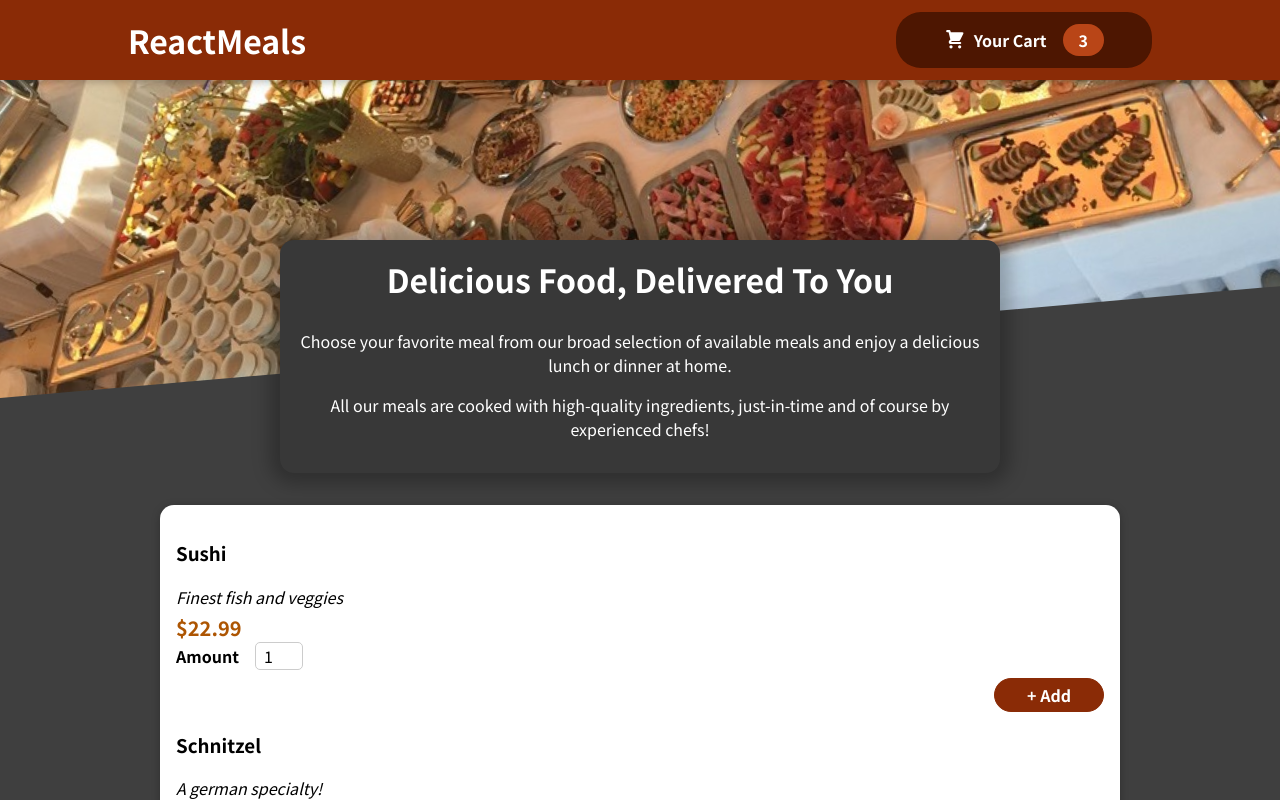
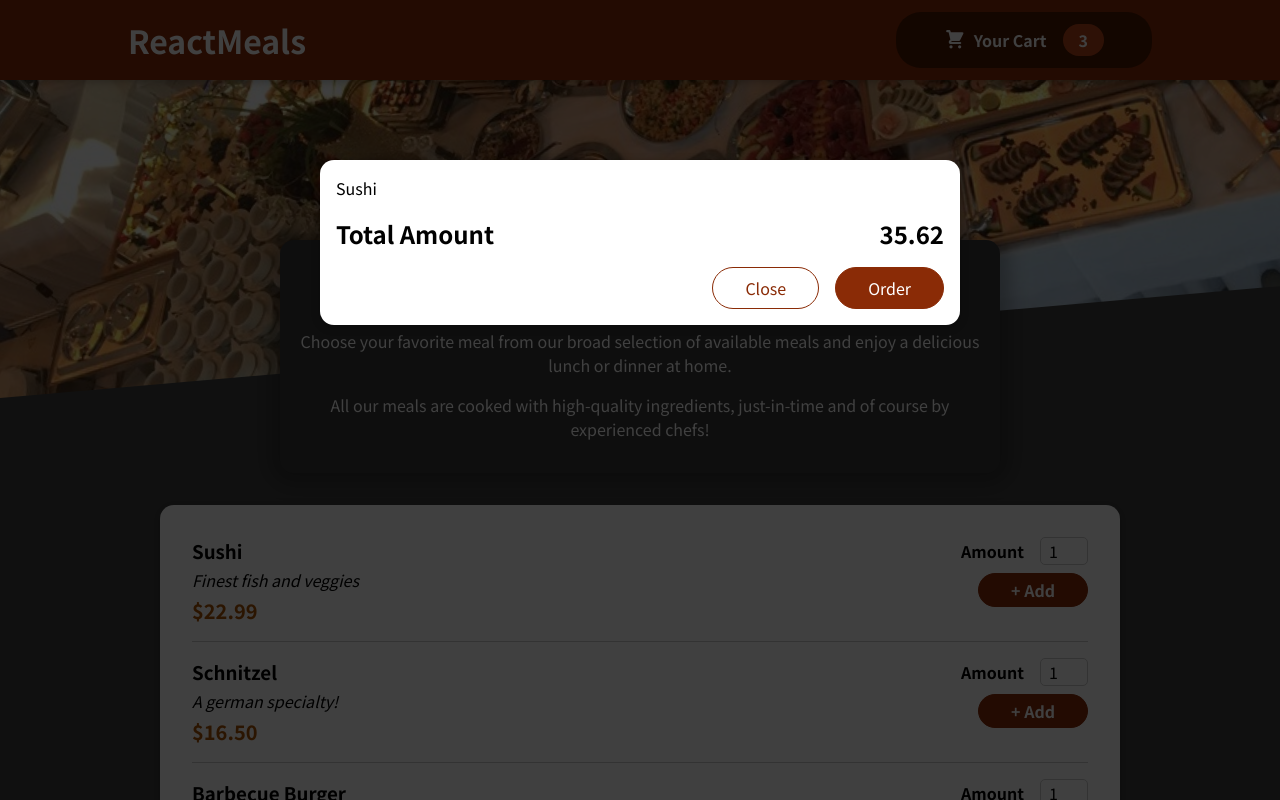
Before and after one commit to VijayarajThangadurai/React-Project-6, a React (Create React App) app: page / in a window 1280 px wide. Shown: the top 800 px of the page. Built offline with nearby package versions, Linux system fonts and the light colour scheme.

Commit message:
Making a hard Coded Cart without any Functionality

```diff
--- a/public/index.html
+++ b/public/index.html
@@ -28,6 +28,7 @@
   </head>
   <body>
     <noscript>You need to enable JavaScript to run this app.</noscript>
+    <div id ="overlays"></div>
     <div id="root"></div>
     <!--
       This HTML file is a template.
--- a/src/App.js
+++ b/src/App.js
@@ -1,9 +1,11 @@
 import { Fragment } from "react";
 import Header from "./Components/Layout/Header";
 import Meals from "./Components/Meals/Meals";
+import Cart from "./Components/Cart/Cart";
 function App() {
   return (
       <Fragment>
+        <Cart/>
       <Header/>
       <main>
         <Meals/>
--- /dev/null
+++ b/src/Components/Cart/Cart.js
@@ -0,0 +1,27 @@
+import Modal from '../UI/Modal';
+import classes from './Cart.module.css';
+const Cart = (props) =>{
+    const cartItems = (
+    <ul className={classes['cart-items']}>
+        {[{id:'c1', name:'Sushi', amount: 2, price: 12.99}].map((item) =>
+        (
+        <li>{item.name}</li>
+        ))}
+    </ul>
+    );
+    return (
+        <Modal>
+        {cartItems}
+        <div className={classes.total}>
+        <span>Total Amount</span>
+        <span>35.62</span>
+    </div>
+    <div className={classes.actions}>
+        <button className={classes['button--alt']}>Close</button>
+        <button className={classes.button}>Order</button>
+    </div>
+    </Modal>
+    );
+};
+
+export default Cart;
--- /dev/null
+++ b/src/Components/Cart/Cart.module.css
@@ -0,0 +1,46 @@
+.cart-items {
+    list-style: none;
+    margin: 0;
+    padding: 0;
+    max-height: 20rem;
+    overflow: auto;
+  }
+
+  .total {
+    display: flex;
+    justify-content: space-between;
+    align-items: center;
+    font-weight: bold;
+    font-size: 1.5rem;
+    margin: 1rem 0;
+  }
+
+  .actions {
+    text-align: right;
+  }
+
+  .actions button {
+    font: inherit;
+    cursor: pointer;
+    background-color: transparent;
+    border: 1px solid #8a2b06;
+    padding: 0.5rem 2rem;
+    border-radius: 25px;
+    margin-left: 1rem;
+  }
+
+  .actions button:hover,
+  .actions button:active {
+    background-color: #5a1a01;
+    border-color: #5a1a01;
+    color: white;
+  }
+
+  .actions .button--alt {
+    color: #8a2b06;
+  }
+
+  .actions .button {
+    background-color: #8a2b06;
+    color: white;
+  }
--- a/src/Components/Meals/MealItem/MealItem.js
+++ b/src/Components/Meals/MealItem/MealItem.js
@@ -1,11 +1,11 @@
+
+import classes from './MealItem.module.css';
 import MealItemForm from './MealItemForm';
-import classes from './MealItem.module.css';
-
 const MealItem =(props)=>{
-    const price =`$${props.price.toFixed(2)}`
+    const price =`$${props.price.toFixed(2)}`;
 return (
-<li>
-<div className={classes.meals}>
+<li className={classes.meal}>
+<div >
     <h3>{props.name}</h3>
     <div className={classes.description}>{props.description}</div>
     <div className={classes.price}>{price}</div>
@@ -14,7 +14,7 @@
     <MealItemForm/>
 </div>
 </li>
-)
+);
 };
 
 export default MealItem;
--- /dev/null
+++ b/src/Components/UI/Modal.js
@@ -0,0 +1,29 @@
+import { Fragment } from 'react';
+import classes from './Modal.module.css';
+import ReactDOM from 'react-dom';
+const Backdrop = (props) =>{
+    return <div className={classes.backdrop}/>
+
+};
+
+const ModalOverylay = (props)=>{
+    return (
+        <div className={classes.modal}>
+         <div className= {classes.content}>{props.children}</div>
+         </div>
+    );
+};
+const portalElement= document.getElementById('overlays');
+const Modal = (props) => {
+ return (
+ <Fragment>
+    {ReactDOM.createPortal(<Backdrop/>, portalElement)}
+    {ReactDOM.createPortal(
+    <ModalOverylay>{props.children}</ModalOverylay>,
+    portalElement
+    )}
+ </Fragment>
+ );
+};
+
+export default Modal;
--- /dev/null
+++ b/src/Components/UI/Modal.module.css
@@ -0,0 +1,40 @@
+.backdrop {
+    position: fixed;
+    top: 0;
+    left: 0;
+    width: 100%;
+    height: 100vh;
+    z-index: 20;
+    background-color: rgba(0, 0, 0, 0.75);
+  }
+
+  .modal {
+    position: fixed;
+    top: 20vh;
+    left: 5%;
+    width: 90%;
+    background-color: white;
+    padding: 1rem;
+    border-radius: 14px;
+    box-shadow: 0 2px 8px rgba(0, 0, 0, 0.25);
+    z-index: 30;
+    animation: slide-down 300ms ease-out forwards;
+  }
+
+  @media (min-width: 768px) {
+    .modal {
+      width: 40rem;
+      left: calc(50% - 20rem);
+    }
+  }
+
+  @keyframes slide-down {
+    from {
+      opacity: 0;
+      transform: translateY(-3rem);
+    }
+    to {
+      opacity: 1;
+      transform: translateY(0);
+    }
+  }
```
